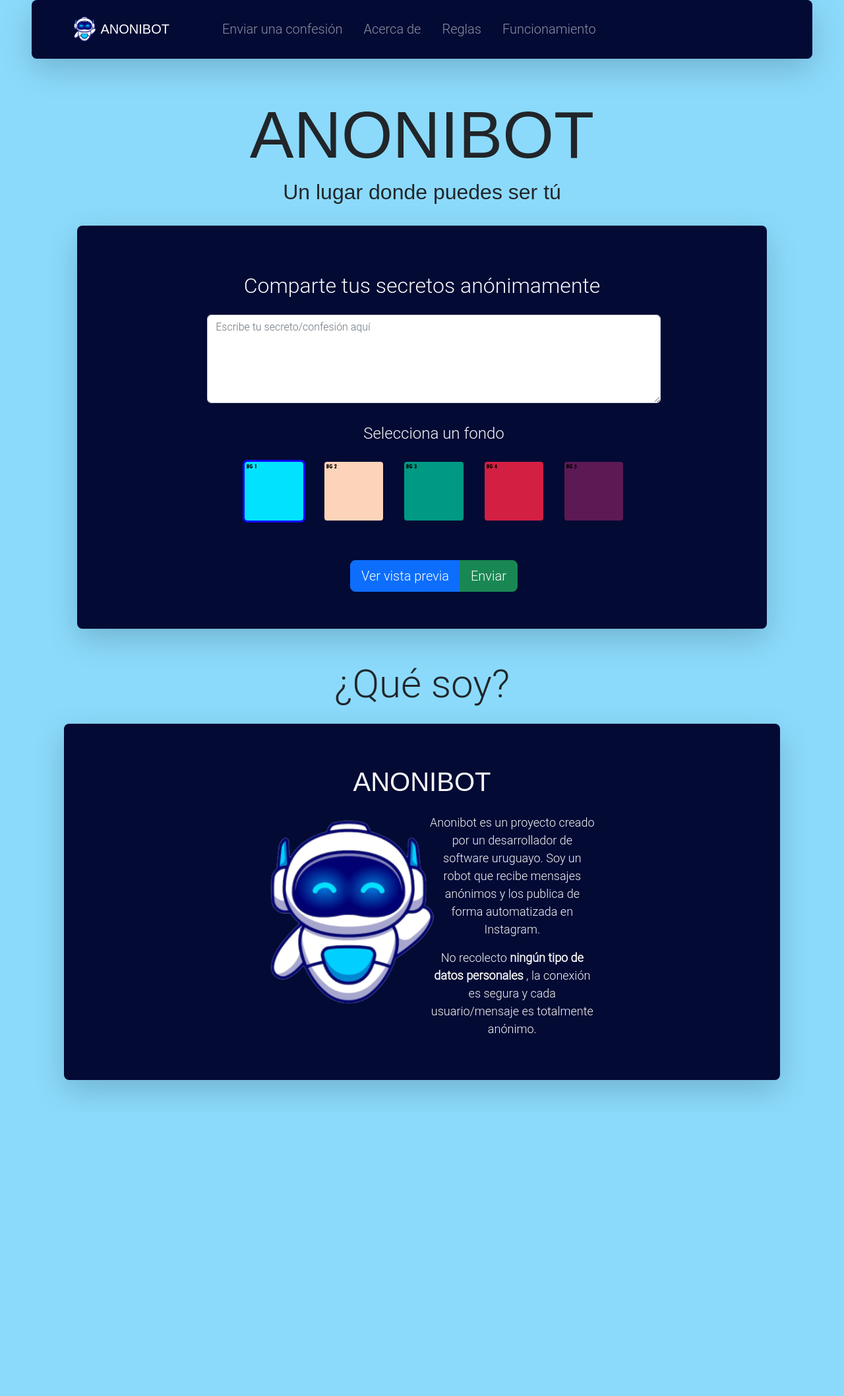
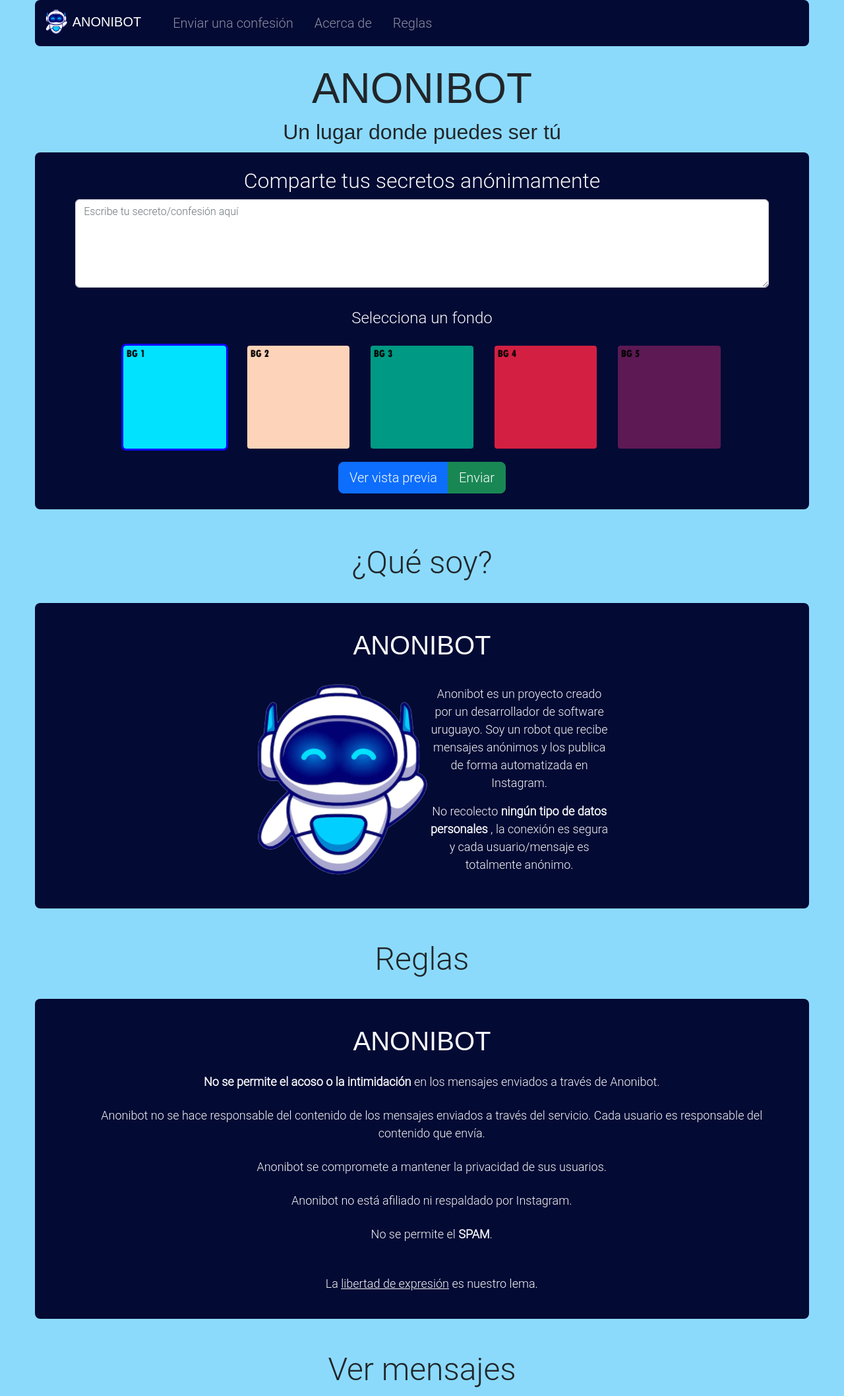
Before and after one commit to cattalurdai/anonibot-backend, a website built with webpack: page src/client/index.html in a window 1280 px wide. Shown: the top 2116 px of the page at 66% size. Before the commit the page ends 1687 px from the top, so only its background shows below. Built offline with nearby package versions, Linux system fonts and the light colour scheme; files whose address does not match are found by name; a web font is replaced by a local one.

Commit message:
overflow and fonts fixed

```diff
--- a/src/client/css/style.css
+++ b/src/client/css/style.css
@@ -1,6 +1,12 @@
 @import url("https://fonts.cdnfonts.com/css/days-one");
 @import url("https://fonts.cdnfonts.com/css/roboto");
 @import url("https://fonts.cdnfonts.com/css/ropa-sans-2");
+
+
+html,body,main{
+  overflow-x: hidden;
+}
+
 
 .brand {
   font-family: "Days One", sans-serif;
@@ -43,19 +49,17 @@ main,
 }
 
 #brand-heading {
-  font-size: 100px;
-}
-#aboutLogo {
-  width: 300px;
+  font-size: 4em;
 }
 
-p {
+
+p, li {
   font-size: 18px;
 }
 
 @media all and (max-width: 576px) {
   #brand-heading {
-    font-size: 55px;
+    font-size: 3rem;
   }
   #aboutLogo {
     width: 200px;
--- a/src/client/index.html
+++ b/src/client/index.html
@@ -17,49 +17,47 @@
 
 <body>
     <main>
-        <div class="container-fluid px-0 px-md-3 px-lg-5">
-            <nav class="navbar navbar-expand-lg mx-lg-5 fixed-top py-lg-3 h5 mx-3 navbar-dark rounded-3 shadow-lg"
+        <div class="container-fluid">
+            <div class="row">
+                <nav class="navbar navbar-expand-lg fixed-top h5 navbar-dark rounded-3 mx-auto col-11"
                     role="navigation" style="background-color:#030A34;">
                     <div class="container-fluid">
-                    <a class="navbar-brand brand pt-lg-2 mx-lg-5" href="#"> <img src="/static/img/logo.png" class="pb-1"
+                        <a class="navbar-brand brand " href="#"> <img src="/static/img/logo.png" class="pb-1"
                                 style="width: 40px;" alt=""> ANONIBOT</a>
-                    <button class="navbar-toggler" type="button" data-bs-toggle="collapse" data-bs-target="#navbarMenu"
-                        aria-controls="navbarMenu" aria-expanded="false" aria-label="Toggle navigation">
+                        <button class="navbar-toggler" type="button" data-bs-toggle="collapse"
+                            data-bs-target="#navbarMenu" aria-controls="navbarMenu" aria-expanded="false"
+                            aria-label="Toggle navigation">
                             <span class="navbar-toggler-icon"></span>
                         </button>
                         <div class="collapse navbar-collapse" id="navbarMenu">
                             <div class="navbar-nav ms-lg-4 gap-lg-3 justify-content-between">
                                 <a class="nav-link" aria-current="page" href="#first">Enviar una confesión</a>
                                 <a class="nav-link" href="#second">Acerca de</a>
-                            <a class="nav-link" href="#">Reglas</a>
-                            <a class="nav-link" href="#">Funcionamiento</a>
+                                <a class="nav-link" href="#third">Reglas</a>
 
+                            </div>
                         </div>
                     </div>
             </div>
             </nav>
         </div>
-        <section id="first" class="container-fluid pt-4">
-            <div class="row text-center text-dark pt-4 mt-lg-5 mb-lg-2">
+
+
+        <section id="first" class="container-fluid pt-5">
+            <div class="row text-center text-dark">
                 <h1 id="brand-heading" class="brand mt-5">ANONIBOT</h1>
                 <h2 id="subtitle">Un lugar donde puedes ser tú</h2>
-            </div>
-
-            <form
-                class="col-11 col-lg-10 mx-auto needs-validation mt-4 pb-3 px-2 mb-lg-5 py-md-5 p-md-5 rounded-3 platform text-light shadow-lg"
-                action="#" novalidate>
-                <div class="row pt-4">
+                <form class="needs-validation rounded-3 platform text-light mx-auto py-4 my-1 col-11" action="#"
+                    novalidate>
+                    <div class="row ">
                         <h2 class="text-center">Comparte tus secretos anónimamente</h2>
-                </div>
-                <div class="row mt-2 pb-4 pb-lg-2 ">
-                    <div class="col-12 ms-lg-auto col-lg-10 mx-lg-auto pt-2 ps-lg-5">
-                        <div class="row ">
                         <div class="col-11 mx-auto">
                             <textarea name="" id="textArea" cols="30" rows="5"
                                 placeholder="Escribe tu secreto/confesión aquí" class="form-control"
                                 required></textarea>
                         </div>
                     </div>
+
                     <div class="row text-center mt-2 px-4 d-lg-inline-flex justify-content-center">
                         <h4 class="my-2 my-lg-4">Selecciona un fondo</h4>
                         <div class="col-4 p-1 px-lg-3 col-lg-2"><label>
@@ -87,13 +85,14 @@
                                 <img class="img-fluid rounded-1" src="static/img/bg5.png" alt="Fondo 5">
                             </label>
                         </div>
-                            <div class="row mt-2">
-                                <div class="col-12 mt-lg-5 text-center mx-auto">
+                        <div class="row ">
+                            <div class="col-12 mt-3 text-center mx-auto">
                                 <div class="btn-group" role="group">
                                     <button type="submit" id="previewSubmit" class="btn btn-lg btn-primary d-block"
                                         data-bs-toggle="modal" data-bs-target="#exampleModal" id="previewBtn">Ver vista
                                         previa</button>
-                                        <button type="submit" id="postSubmit" class="btn btn-lg btn-success d-block">Enviar</button>
+                                    <button type="submit" id="postSubmit"
+                                        class="btn btn-lg btn-success d-block">Enviar</button>
                                 </div>
                                 <h5 class="pt-3" id="reimainingTimeField" style="display: none; color: red;">
 
@@ -101,9 +100,10 @@
                             </div>
                         </div>
                     </div>
+                </form>
             </div>
-                </div>
-            </form>
+
+
         </section>
 
         <!-- Modal -->
@@ -122,22 +122,20 @@
                         </div>
                     </div>
                     <div class="modal-footer">
-
                         <button type="button" class="btn btn-lg btn-primary" data-bs-dismiss="modal">Cerrar</button>
-
                     </div>
                 </div>
             </div>
         </div>
 
-        <section id="second" class="" style=" margin-bottom: 50px;">
-            <div class="row text-center mt-5 mb-3">
-                <h1 style="font-size: 60px;">
+        <section id="second" class="container-fluid ">
+            <div class="row text-center mt-5 mb-4 ">
+                <h1 style="font-size: 3rem;">
                     ¿Qué soy?
                 </h1>
             </div>
             <div class="row">
-                <div class="col-11 col-lg-10 mx-auto px-2 platform pb-3 text-light rounded-3 shadow-lg py-lg-5">
+                <div class="col-11 mx-auto  platform  text-light rounded-3 px-2 py-4">
                     <div class="row my-3">
                         <h1 class="brand text-center">ANONIBOT</h1>
                     </div>
@@ -156,13 +154,63 @@
                                 es totalmente anónimo.</p>
                         </div>
                     </div>
-
                 </div>
             </div>
+        </section>
 
 
+        <section id="third" class="container-fluid">
+            <div class="row text-center mt-5 mb-4 ">
+                <h1 style="font-size: 3rem;">
+                    Reglas
+                </h1>
+            </div>
+            <div class="row">
+                <div class="col-11 mx-auto  platform  text-light rounded-3 px-2 py-4">
+                    <div class="row my-3">
+                        <h1 class="brand text-center">ANONIBOT</h1>
+                    </div>
+                    <div class="row ">
+                        <div class="col-11 text-md-center ms-md-5">
+                            <ul style="list-style-type: none">
+                                <li><b> No se permite el acoso o la intimidación</b> en los
+                                    mensajes enviados a través de Anonibot. </li> <br>
+                                <li> Anonibot no se hace responsable del contenido de los mensajes enviados a través del servicio. Cada usuario es
+                                    responsable del contenido que envía.</li><br>
 
+
+                                <li> Anonibot se compromete a mantener la privacidad de sus usuarios.
+                                </li> <br>
+                                <li> Anonibot no está afiliado ni respaldado por Instagram. </li><br>
+                                <li> No se permite el <b>SPAM</b>.</li><br><br>
+                                <li> La <u>libertad de expresión</u> es nuestro lema.</li>
+                            </ul>
+                        </div>
+                    </div>
+                </div>
+            </div>
         </section>
+
+        <section id="fourth" class="container-fluid">
+            <div class="row text-center mt-5 mb-4 ">
+                <h1 style="font-size: 3rem;">
+                    Ver mensajes
+                </h1>
+            </div>
+            <div class="row">
+                <div class="col-11 mx-auto  platform  text-light rounded-3 px-2 py-4">
+                    <div class="row my-3">
+                        <h1 class="brand text-center">ANONIBOT</h1>
+                    </div>
+                    <div class="row ">
+                        <div class="col-11 mx-auto">
+                            <p>Lorem ipsum dolor sit amet consectetur adipisicing elit. Sapiente quidem blanditiis, sunt tempore tenetur aliquam voluptates. Dicta officia, omnis earum nam architecto odit provident laborum vel impedit aperiam animi id consequatur, quos voluptatem corporis exercitationem facere officiis non mollitia tempora magni adipisci. Magni nisi neque pariatur nulla accusamus nobis blanditiis similique laborum quod impedit. Eum iure totam facilis similique commodi non vitae cum illo exercitationem voluptas aliquam nemo ad, dolorum magni tenetur hic iusto ipsum quasi recusandae officiis id perspiciatis enim? Consequuntur officiis nemo fugiat, iure voluptas dolore aliquid laborum tempore nisi cupiditate iusto provident adipisci corrupti voluptatibus. Quas ullam eveniet enim exercitationem vero nisi magnam nostrum omnis distinctio delectus repellendus culpa sunt blanditiis, maiores qui deserunt corporis asperiores assumenda nihil accusantium! Ipsa dolore dicta nobis consequatur impedit debitis tenetur ratione necessitatibus tempore. Voluptatum, molestias numquam est impedit nostrum deserunt tenetur sed nam magni dolorem, libero praesentium, ducimus alias repudiandae.</p>
+                        </div>
+                    </div>
+                </div>
+            </div>
+        </section>
+
 
 
 
--- a/src/client/js/index.js
+++ b/src/client/js/index.js
@@ -73,7 +73,7 @@ async function getPreview() {
 async function createPost() {
 
   if (!spamValidation()) {
-    console.log("You have to wait")
+    console.log("You have to wait to make a new post")
     return;
   }
 
```
Also changed, not shown: 1 other file. Lines whose indentation alone changed are shown as unchanged.
